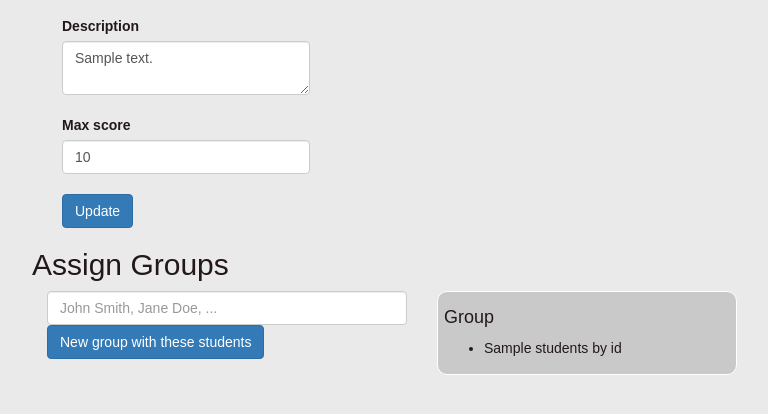
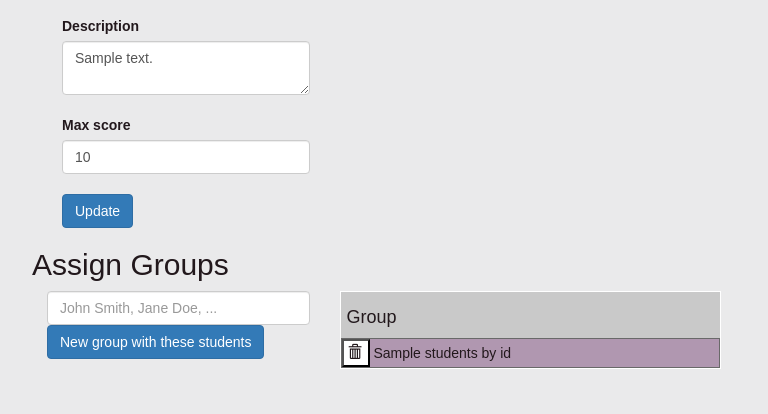
Before and after one commit to anyakeller/rocket-sammies, a Flask app: template templates/edit_assignment.html in a window 1280 px wide. Shown: the part 281-695 px from the top of the page, without its empty margins (23-791 px from the left). Run offline with Flask 2, Linux system fonts and the light colour scheme; the template is opened without the code that fills it: most values are stand-ins (such as "Sample title", 1, 10 or a date in 2020); some libraries are stand-ins or nearby versions.

Commit message:
Make group-creation look nice

```diff
--- a/static/edit_assignment.css
+++ b/static/edit_assignment.css
@@ -1,8 +1,36 @@
 .group-student-list {
     background-color: rgba(100, 100, 100, 0.25);
     border: 1px solid white;
-    border-radius: 10px;
     display: inline-block;
-    padding: 6px;
-    width: 40%;
+    width: 45%;
+    margin: 0;
+    padding: 0;
+    padding-top: 6px;
 }
+
+.group-student-list h4 {
+    padding-left: 6px;
+    padding-right: 6px;
+}
+
+.group-student-list ul {
+    margin: 0;
+    padding: 0;
+}
+
+.group-student-list .group-student-item {
+    list-style-type: none;
+    border: 1px solid dimgray;
+    background-color: rgba(100, 00, 100, 0.25);
+    padding-right: 6px;
+}
+
+.group-student-list button.group-remove-student {
+    /* Padding left/right used to center the glyphicon */
+    padding-left: 1px;
+    padding-right: 3px;
+    background-color: white;
+    width: 2em;
+    height: 2em;
+    border-radius: 0;
+}
--- a/templates/edit_assignment.html
+++ b/templates/edit_assignment.html
@@ -86,19 +86,21 @@
       {% if assignment.get('groups') != None %}
       <div class="row">
           <h2>Assign Groups</h2>
-          <div class="col-md-4">
+          <div class="col-md-3">
               <div id="group-maker-student-selector" style="max-width: 600px;"></div>
               <button class="btn btn-primary" id="btn-new-group">New group with these students</button>
               <!--<button class="btn btn-primary" id="btn-add-to-group">Add these students to a group</button>-->
           </div>
-          <div class="col-md-8">
+          <div class="col-md-9">
               <div id="student-groups">
                   {% for group in assignment.groups %}
                   <div class="group-student-list">
                       <h4>Group</h4>
                       <ul>
                           {% for student_id in group: %}
-                          <li data-id="{{ student_id }}">{{ students_by_id[student_id]['Student Name'] }}</li>
+                          <li class="group-student-item" data-id="{{ student_id }}">
+                              <button class="group-remove-student"><span class="glyphicon glyphicon-trash" aria-hidden="true"></span></button>
+                              {{ students_by_id[student_id]['Student Name'] }}</li>
                           {% endfor %}
                       </ul>
                   </div>
```
